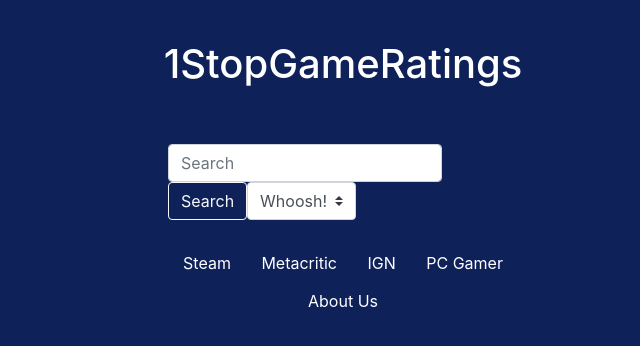
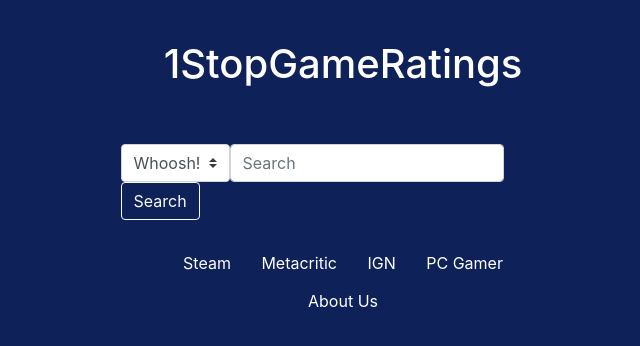
Before and after one commit to Epoxider/1StopGameRatings, a Python web app: template templates/home.html in a window 1280 px wide. Shown: the top 346 px of the page, without its empty margins (297-937 px from the left). Run offline with Jinja, Linux system fonts and the light colour scheme; the template is opened without the code that fills it, so the values that code supplies are empty; some libraries are stand-ins or nearby versions.

Commit message:
updated look

```diff
--- a/controller.py
+++ b/controller.py
@@ -55,6 +55,9 @@
 	print(request.args)
 	data = request.args
 	gameid = data.get('game')
+	#give id
+	#find id
+	#push game info to template
 	return render_template('gamepage.html', gameid=gameid)
 
 class MyWhooshSearcher(object):
--- a/templates/home.html
+++ b/templates/home.html
@@ -25,16 +25,16 @@
   <div class="row">
     <div class="col">
     </div>
-      <div class="col-4">
+      <div class="col-5">
         <div style="text-align: center">
 
             <form method="get" action="{{ url_for('results') }}" class="form-inline my-2 my-sm-0">
-              <input class="form-control mr-sm-2" type="text" placeholder="Search" aria-label="Search" name="searchterm">
-              <button class="btn btn-outline-light my-2 my-sm-0" type="submit">Search</button>
-              <select class="custom-select" name="searchtype" value="0">
+              <select class="custom-select" style="text-align: center" name="searchtype" value="0">
                 <option value="0">Whoosh!</option>
                 <option value="1">Custom</option>
               </select>
+              <input class="form-control mr-sm-2" type="text" placeholder="Search" aria-label="Search" name="searchterm">
+              <button class="btn btn-outline-light my-2 my-sm-0" type="submit">Search</button>
            </form>
 
           <!-- search box whe search is pushed it refreshes the page. need to take input from search box and run through
@@ -83,7 +83,7 @@
           <tr>
             <td>
                 <form method="get" action="{{url_for('game')}}">
-                  <button type="submit" name="game" class="btn btn-link" value="{{id}}">{{name}}</button>
+                  <button type="submit" name="game" class="btn btn-link" style="color:white" value="{{id}}">{{name}}</button>
                 </form>
             </td>
             <td>
```
